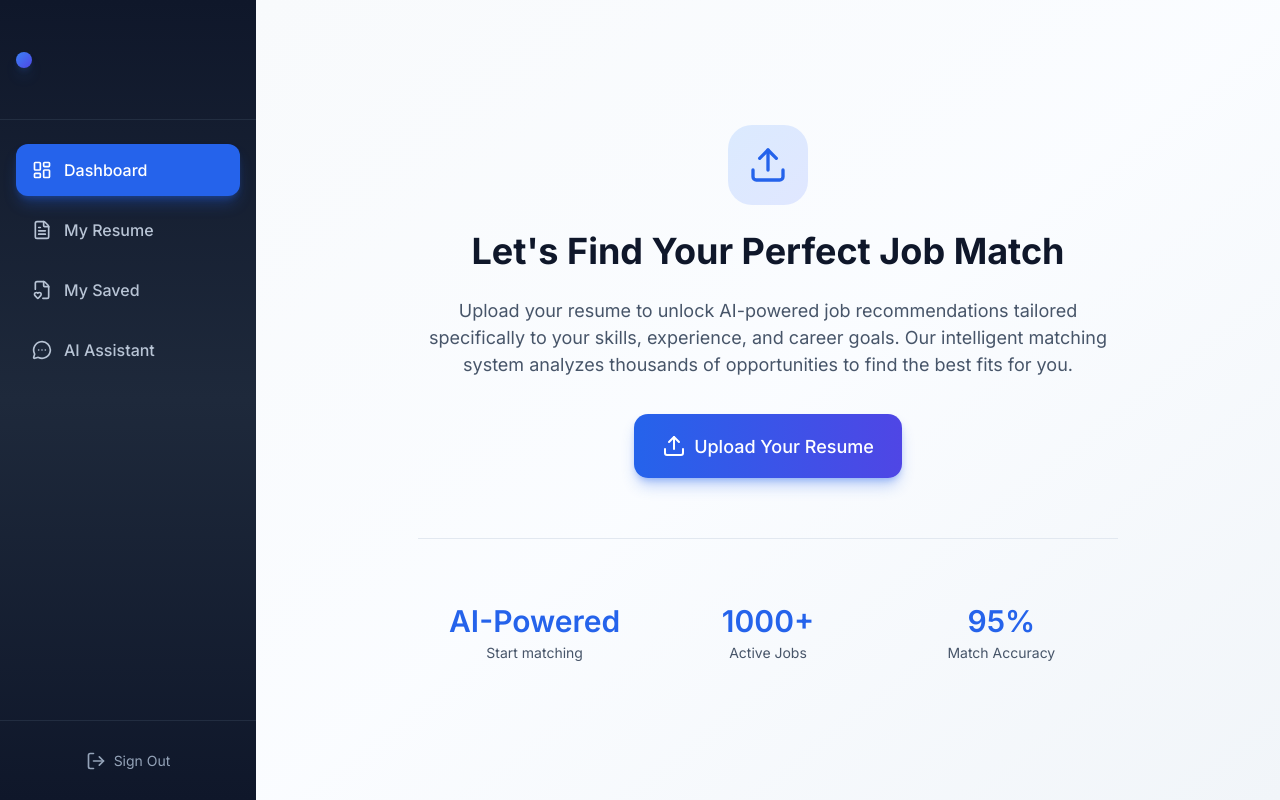
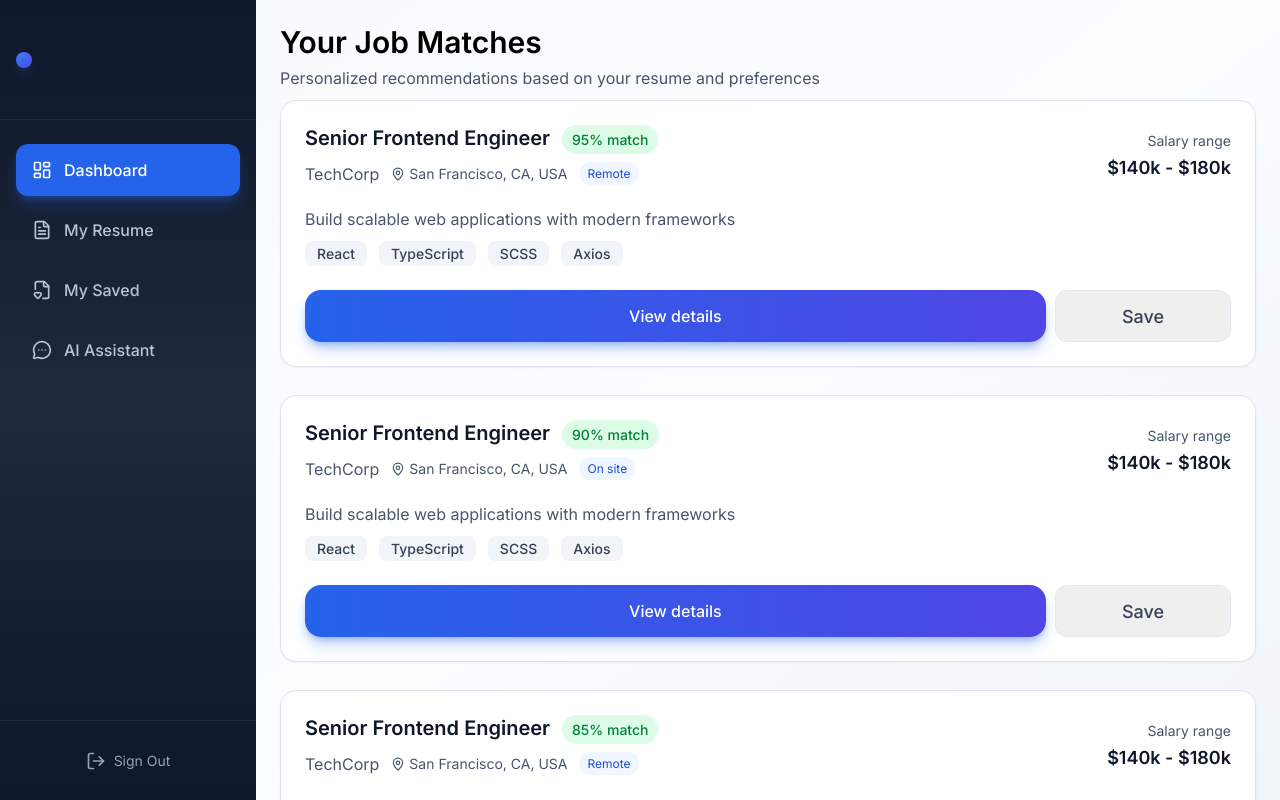
Before and after one commit to sanarkk/JobTrack, a React (Vite) app in the folder frontend/: page /dashboard in a window 1280 px wide. Built offline with nearby package versions, Linux system fonts and the light colour scheme.

Commit message:
mock dashboard jobs outline

```diff
--- a/frontend/src/pages/DashboardPage/DashboardPage.module.scss
+++ b/frontend/src/pages/DashboardPage/DashboardPage.module.scss
@@ -1,8 +1,39 @@
 .wrapper {
   display: flex;
   flex-direction: column;
-  align-items: center;
-  justify-content: center;
+  align-items: flex-start;
   width: 100%;
   height: 100%;
+  padding: 24px;
+  overflow-y: auto;
 }
+
+.content {
+  display: flex;
+  flex-direction: column;
+  width: 100%;
+  gap: 12px;
+
+  .info {
+    display: flex;
+    flex-direction: column;
+    gap: 8px;
+
+    .title {
+      font-size: 30px;
+      font-weight: 600;
+    }
+
+    .subTitle {
+      font-size: 16px;
+      color: #45556c;
+    }
+  }
+}
+
+.matchedJobs {
+  display: flex;
+  flex-direction: column;
+  width: 100%;
+  gap: 28px;
+}
--- a/frontend/src/pages/DashboardPage/DashboardPage.tsx
+++ b/frontend/src/pages/DashboardPage/DashboardPage.tsx
@@ -1,17 +1,101 @@
 import { useState } from "react";
 import NoResumePage from "./NoResumePage/NoResumePage";
 import styles from "./DashboardPage.module.scss";
+import MatchedJobCard from "./MatchedJobCard.tsx";
 
 const DashboardPage = () => {
-    const [hasResume, setHasResume] = useState(false);
+    const [hasResume, setHasResume] = useState(true);
+
+    const matchedJobs = [
+        {
+            title: "Senior Frontend Engineer",
+            shortDescription: "Build scalable web applications with modern frameworks",
+            companyName: "TechCorp",
+            location: "San Francisco, CA, USA",
+            onSite: false,
+            skills: ["React", "TypeScript", "SCSS", "Axios"],
+            salary: "$140k - $180k",
+            matchRate: 95
+        },
+        {
+            title: "Senior Frontend Engineer",
+            shortDescription: "Build scalable web applications with modern frameworks",
+            companyName: "TechCorp",
+            location: "San Francisco, CA, USA",
+            onSite: true,
+            skills: ["React", "TypeScript", "SCSS", "Axios"],
+            salary: "$140k - $180k",
+            matchRate: 90
+        },
+        {
+            title: "Senior Frontend Engineer",
+            shortDescription: "Build scalable web applications with modern frameworks",
+            companyName: "TechCorp",
+            location: "San Francisco, CA, USA",
+            onSite: false,
+            skills: ["React", "TypeScript", "SCSS", "Axios"],
+            salary: "$140k - $180k",
+            matchRate: 85
+        },
+        {
+            title: "Senior Frontend Engineer",
+            shortDescription: "Build scalable web applications with modern frameworks",
+            companyName: "TechCorp",
+            location: "San Francisco, CA, USA",
+            onSite: true,
+            skills: ["React", "TypeScript", "SCSS", "Axios"],
+            salary: "$140k - $180k",
+            matchRate: 75
+        },
+        {
+            title: "Senior Frontend Engineer",
+            shortDescription: "Build scalable web applications with modern frameworks",
+            companyName: "TechCorp",
+            location: "San Francisco, CA, USA",
+            onSite: false,
+            skills: ["React", "TypeScript", "SCSS", "Axios"],
+            salary: "$140k - $180k",
+            matchRate: 95
+        },
+        {
+            title: "Senior Frontend Engineer",
+            shortDescription: "Build scalable web applications with modern frameworks",
+            companyName: "TechCorp",
+            location: "San Francisco, CA, USA",
+            onSite: false,
+            skills: ["React", "TypeScript", "SCSS", "Axios"],
+            salary: "$140k - $180k",
+            matchRate: 95
+        },
+        {
+            title: "Senior Frontend Engineer",
+            shortDescription: "Build scalable web applications with modern frameworks",
+            companyName: "TechCorp",
+            location: "San Francisco, CA, USA",
+            onSite: false,
+            skills: ["React", "TypeScript", "SCSS", "Axios"],
+            salary: "$140k - $180k",
+            matchRate: 95
+        },
+
+    ]
 
     return (
         <div className={styles.wrapper}>
             {!hasResume ? (
                 <NoResumePage onConfirm={() => setHasResume(true)} />
             ) : (
-                <div>
-                    <h2>Dashboard Section with Resume</h2>
+                <div className={styles.content}>
+                    <div className={styles.info}>
+                        <p className={styles.title}>Your Job Matches</p>
+                        <p className={styles.subTitle}>Personalized recommendations based on your resume and
+                            preferences</p>
+                    </div>
+                    <div className={styles.matchedJobs}>
+                        {matchedJobs.map((job, index) => (
+                            <MatchedJobCard job={job} index={index} />
+                        ))}
+                    </div>
                 </div>
             )}
         </div>
--- /dev/null
+++ b/frontend/src/pages/DashboardPage/MatchedJobCard.module.scss
@@ -0,0 +1,166 @@
+.job {
+  display: flex;
+  flex-direction: column;
+  gap: 12px;
+  background-color: #ffffff;
+  border-radius: 16px;
+  padding: 24px;
+  box-shadow: 0 1px 2px rgba(0, 0, 0, 0.05);
+  border: 1px solid #dfe4ea;
+  transition: all 300ms ease;
+
+  .mainInfo {
+    display: flex;
+    align-items: center;
+    justify-content: space-between;
+
+    .info {
+      .titleInfo {
+        display: flex;
+        align-items: baseline;
+        gap: 12px;
+
+        .title {
+          font-size: 20px;
+          font-weight: 600;
+          color: #0f172a;
+        }
+
+        .matchRate {
+          font-size: 14px;
+          font-weight: 500;
+          color: #008236;
+          background-color: #dcfce7;
+          padding: 6px 10px;
+          border-radius: 16px;
+        }
+      }
+
+      .companyInfo {
+        display: flex;
+        align-items: center;
+        gap: 12px;
+        margin-top: 8px;
+
+        .companyName {
+          font-size: 16px;
+          color: #45556c;
+        }
+
+        .location {
+          display: flex;
+          align-items: center;
+          gap: 4px;
+          font-size: 14px;
+          color: #45556c;
+        }
+
+        .onSite {
+          font-size: 12px;
+          color: #1d4ed8;
+          background-color: #eff6ff;
+          padding: 4px 8px;
+          border-radius: 16px;
+        }
+      }
+    }
+
+    .salarySection {
+      display: flex;
+      flex-direction: column;
+      align-items: flex-end;
+      gap: 8px;
+
+      .salaryText {
+        font-size: 14px;
+        color: #45556c;
+      }
+
+      .salary {
+        font-size: 18px;
+        color: #0f172a;
+        font-weight: 600;
+      }
+    }
+  }
+  .body {
+    display: flex;
+    flex-direction: column;
+    gap: 12px;
+    margin-top: 12px;
+
+    .description {
+      font-size: 16px;
+      color: #45556c;
+    }
+
+    .skills {
+      display: flex;
+      gap: 12px;
+
+      .skill {
+        padding: 4px 12px;
+        background-color: #f1f5f9;
+        color: #334155;
+        font-size: 14px;
+        font-weight: 500;
+        border-radius: 8px;
+      }
+    }
+  }
+
+  .btns {
+    display: flex;
+    justify-content: space-between;
+    width: 100%;
+    margin-top: 12px;
+
+    .detailsBtn {
+      display: flex;
+      align-items: center;
+      justify-content: center;
+      flex: 0 0 80%;
+      gap: 8px;
+      background: linear-gradient(to right, #2563eb, #4f46e5);
+      color: #ffffff;
+      border: none;
+      outline: none;
+      padding: 16px 16px;
+      font-size: 16px;
+      border-radius: 16px;
+      font-weight: 500;
+      box-shadow: 0 10px 15px -3px rgba(37, 99, 235, 0.3), 0 4px 6px -2px rgba(37, 99, 235, 0.3);
+      transition: 0.2s ease;
+      cursor: pointer;
+
+      &:hover {
+        background: linear-gradient(to right, #1d4ed8, #4338ca);
+      }
+    }
+
+    .saveBtn {
+      display: flex;
+      align-items: center;
+      justify-content: center;
+      font-size: 18px;
+      flex: 0 0 19%;
+      padding: 10px 16px;
+      border: 1px solid #e2e8f0;
+      color: #334155;
+      font-weight: 500;
+      border-radius: 12px;
+      transition: color 0.2s, background-color 0.2s, border-color 0.2s;
+      cursor: pointer;
+
+      &:hover {
+        background-color: #f8fafc;
+        border-color: #d1d5db;
+      }
+    }
+  }
+
+  &:hover {
+    box-shadow: 0 20px 25px rgba(0, 0, 0, 0.1);
+    border-color: #bfdbfe;
+  }
+}
--- /dev/null
+++ b/frontend/src/pages/DashboardPage/MatchedJobCard.tsx
@@ -0,0 +1,59 @@
+import styles from "./MatchedJobCard.module.scss";
+import {MapPin} from "lucide-react"
+
+interface MatchedJob {
+    title: string,
+    shortDescription: string,
+    companyName: string,
+    location: string,
+    onSite: boolean,
+    skills: string[],
+    salary: string,
+    matchRate: number,
+}
+
+interface MatchedJobCardProps {
+    job: MatchedJob;
+    index: number;
+}
+
+const MatchedJobCard = ({job, index}: MatchedJobCardProps) => {
+    return (
+        <div className={styles.job} key={index}>
+            <div className={styles.mainInfo}>
+                <div className={styles.info}>
+                    <div className={styles.titleInfo}>
+                        <span className={styles.title}>{job.title}</span>
+                        <span className={styles.matchRate}>{job.matchRate}% match</span>
+
+                    </div>
+                    <div className={styles.companyInfo}>
+                        <span className={styles.companyName}>{job.companyName}</span>
+                        <span className={styles.location}><MapPin size={14}/>{job.location}</span>
+                        <span className={styles.onSite}>{job.onSite ? "On site" : "Remote"}</span>
+                    </div>
+                </div>
+                <div className={styles.salarySection}>
+                    <p className={styles.salaryText}>Salary range</p>
+                    <p className={styles.salary}>{job.salary}</p>
+                </div>
+            </div>
+            <div className={styles.body}>
+                <p className={styles.description}>{job.shortDescription}</p>
+                <div className={styles.skills}>
+                    {job.skills.map((skill, index) => (
+                        <div className={styles.skill} key={index}>
+                            {skill}
+                        </div>
+                    ))}
+                </div>
+            </div>
+            <div className={styles.btns}>
+                <button className={styles.detailsBtn}>View details</button>
+                <button className={styles.saveBtn}>Save</button>
+            </div>
+        </div>
+    );
+};
+
+export default MatchedJobCard;
```
